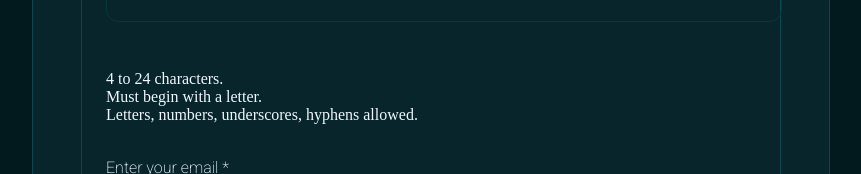
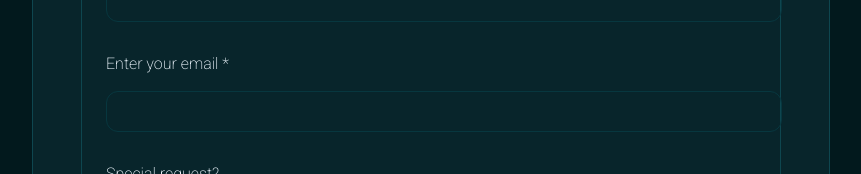
Before and after one commit to adexfit/TickectGenerator, a React (Vite) app: page / in a window 1280 px wide. Both pictures are taken after a click on the button "Next". Shown: the part 693-867 px from the top of the page, without its empty margins (209-1070 px from the left). Built offline with nearby package versions, Linux system fonts and the light colour scheme; a web font is replaced by a local one.

Commit message:
modified input form

```diff
--- a/src/components/StepTwo.jsx
+++ b/src/components/StepTwo.jsx
@@ -131,9 +131,9 @@ const StepTwo = () => {
           value={formData.fullname}
           required
           aria-invalid={validName ? "false" : "true"}
-          aria-describedby="fullnameNote"
+          // aria-describedby="fullnameNote"
         />
-        <p
+        {/* <p
           id="fullnameNote"
           className={!validName ? "instructions" : "offscreen"}
         >
@@ -142,7 +142,7 @@ const StepTwo = () => {
           Must begin with a letter.
           <br />
           Letters, numbers, underscores, hyphens allowed.
-        </p>
+        </p> */}
         <br />
 
         <label htmlFor="email">Enter your email *</label>
@@ -156,7 +156,7 @@ const StepTwo = () => {
           value={formData.email}
           required
           aria-invalid={validEmail ? "false" : "true"}
-          aria-describedby="emailnote"
+          // aria-describedby="emailnote"
         />
 
         <label htmlFor="request">Special request?</label>
```
